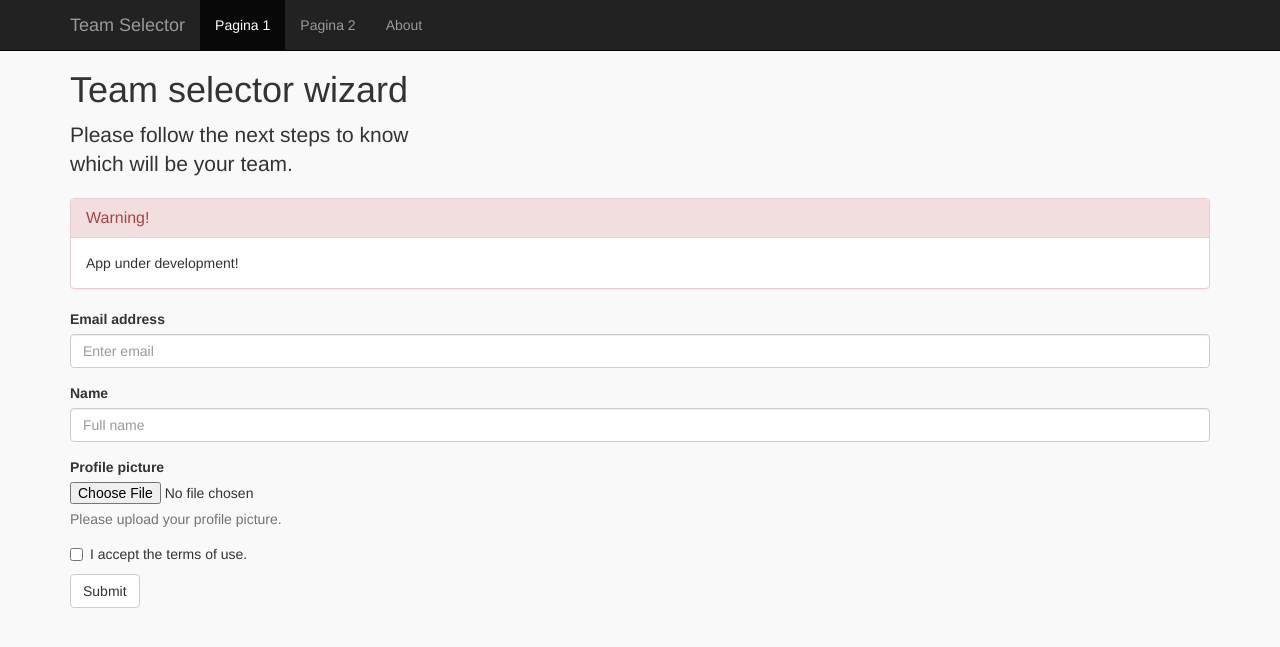
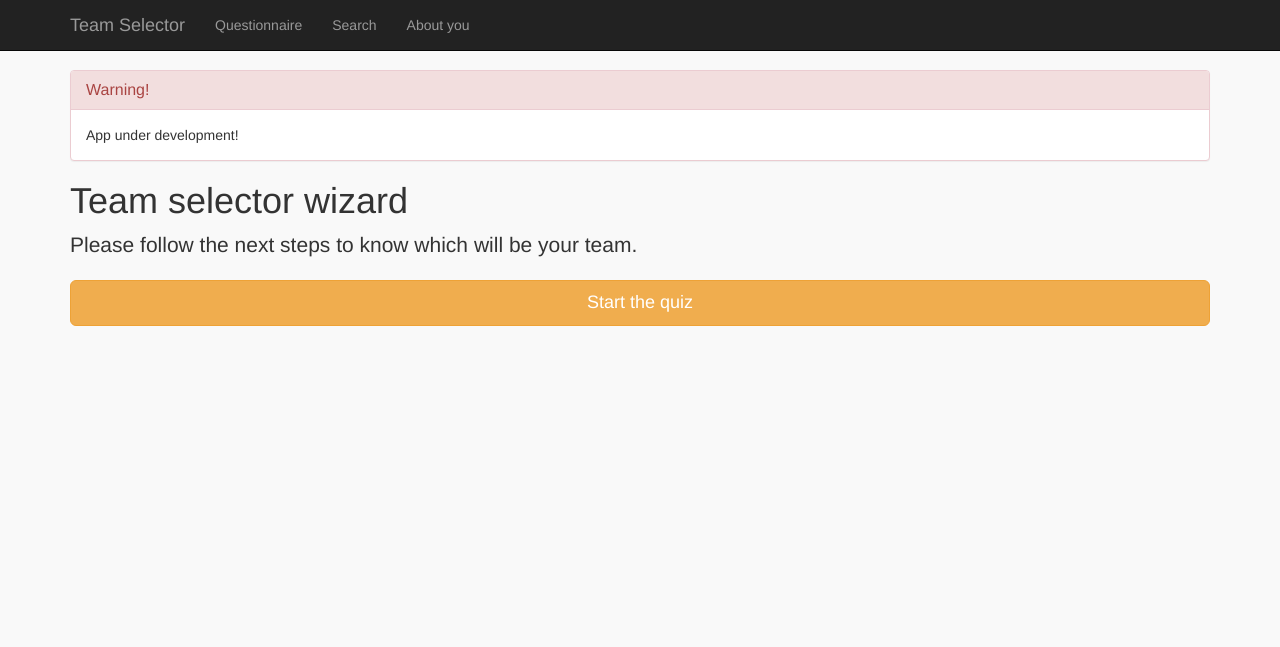
Before and after one commit to imclab/Django-learning, a Django app: page /word/ in a window 1280 px wide. Shown: the top 647 px of the page. Run offline with Django 3.2, Linux system fonts and the light colour scheme; parts of the project's set-up code (start-up, migrations or seed data) failed here and were passed over; some libraries are stand-ins or nearby versions.

Commit message:
First stable state with views connected using templates using bootstrap

```diff
--- a/StudentHelp/templates/StudentHelp/base.html
+++ b/StudentHelp/templates/StudentHelp/base.html
@@ -20,13 +20,13 @@
                 <span class="icon-bar"></span>
                 <span class="icon-bar"></span>
             </button>
-            <a class="navbar-brand" href="#">Team Selector</a>
+            <a class="navbar-brand" href="/word/">Team Selector</a>
         </div>
         <div class="collapse navbar-collapse">
             <ul class="nav navbar-nav">
-                <li class="active"><a href="#">Pagina 1</a></li>
-                <li><a href="#about">Pagina 2</a></li>
-                <li><a href="#contact">About</a></li>
+                <li><a href="/word/quiz">Questionnaire</a></li>
+                <li><a href="/word/search_form">Search</a></li>
+                <li><a href="/word/display_meta">About you</a></li>
             </ul>
         </div>
         <!--/.nav-collapse -->
@@ -37,6 +37,16 @@
     <div class="row">
         <div class="col-md-12">
             <div style="margin-top: 70px">
+
+                <div class="panel panel-danger">
+                    <div class="panel-heading">
+                        <h3 class="panel-title">Warning!</h3>
+                    </div>
+                    <div class="panel-body">
+                        App under development!
+                    </div>
+                </div>
+
                 {% block content %}{% endblock %}
             </div>
         </div>
--- a/StudentHelp/templates/StudentHelp/index.html
+++ b/StudentHelp/templates/StudentHelp/index.html
@@ -4,39 +4,11 @@
 
     <h1>Team selector wizard</h1>
 
-    <p class="lead">Please follow the next steps to know <br> which will be your team. </p>
+    <p class="lead">Please follow the next steps to know which will be your team. </p>
 
-    <div class="panel panel-danger">
-        <div class="panel-heading">
-            <h3 class="panel-title">Warning!</h3>
-        </div>
-        <div class="panel-body">
-            App under development!
-        </div>
-    </div>
+    <form action="/word/quiz">
+        <button type="submit" class="btn btn-warning btn-lg btn-block">Start the quiz</button>
+    </form>
 
 
-    <form role="form">
-        <div class="form-group">
-            <label for="exampleInputEmail1">Email address</label>
-            <input type="email" class="form-control" id="exampleInputEmail1" placeholder="Enter email">
-        </div>
-        <div class="form-group">
-            <label for="exampleInputPassword1">Name</label>
-            <input type="password" class="form-control" id="exampleInputPassword1" placeholder="Full name">
-        </div>
-        <div class="form-group">
-            <label for="exampleInputFile">Profile picture</label>
-            <input type="file" id="exampleInputFile">
-
-            <p class="help-block">Please upload your profile picture.</p>
-        </div>
-        <div class="checkbox">
-            <label>
-                <input type="checkbox">I accept the terms of use.
-            </label>
-        </div>
-        <button type="submit" class="btn btn-default">Submit</button>
-    </form>
-
 {% endblock %}
--- a/StudentHelp/urls.py
+++ b/StudentHelp/urls.py
@@ -6,5 +6,9 @@ from StudentHelp import views
 
 urlpatterns = patterns('',
                        url(r'^$', views.index, name='index'),
-                       url(r'^(?P<palabra>\d+)/$', views.word, name='word')
+                       url(r'^quiz/$', views.quiz, name='quiz'),
+                       url(r'^search_form/$', views.search_form, name='search_form'),
+                       url(r'^display_meta/$', views.display_meta, name='display_meta'),
+                       url(r'^search/$', views.search, name='search'),
+                       url(r'^(?P<palabra>\d+)/$', views.word, name='word'),
 )
--- a/StudentHelp/views.py
+++ b/StudentHelp/views.py
@@ -14,4 +14,48 @@ def index(request):
 
 
 def word(request, palabra):
-    return HttpResponse("The word is %s." % palabra)
+    ua = request.META.get('HTTP_USER_AGENT', 'unknown')
+    return HttpResponse("Welcome to the page %s" % request.path + ", \nthe word is %s." % palabra +
+                        " and more information %s" % ua)
+
+
+def display_meta(request):
+    template = loader.get_template('StudentHelp/about.html')
+    values = request.META.items()
+    values.sort()
+    html = []
+    for k, v in values:
+        html.append('<tr><td>%s</td><td>%s</td></tr>' % (k, v))
+    c = RequestContext(request, {
+        'data': html
+    })
+    #return HttpResponse('<table>%s</table>' % '\n'.join(html))
+    return HttpResponse(template.render(c))
+
+
+def search_form(request):
+    template = loader.get_template('StudentHelp/search.html')
+    context = RequestContext(request, {})
+    return HttpResponse(template.render(context))
+
+def quiz(request):
+    template = loader.get_template('StudentHelp/questionnaire.html')
+    context = RequestContext(request, {})
+    return HttpResponse(template.render(context))
+
+
+def search2(request):
+    if 'q' in request.GET:
+        message = 'You searched for: %r' % request.GET['q']
+    else:
+        message = 'You submitted an empty form.'
+    return HttpResponse(message)
+
+
+def search(request):
+    template = loader.get_template('StudentHelp/results.html')
+    q = request.GET['q']
+    context = RequestContext(request, {
+        'searched': q
+    })
+    return HttpResponse(template.render(context))
```
Also changed, not shown: StudentHelp/templates/StudentHelp/about.html (added, +12 -0 lines), StudentHelp/templates/StudentHelp/questionnaire.html (+48 -0 lines), StudentHelp/templates/StudentHelp/results.html (added, +11 -0 lines), StudentHelp/templates/StudentHelp/search.html (added, +13 -0 lines).
